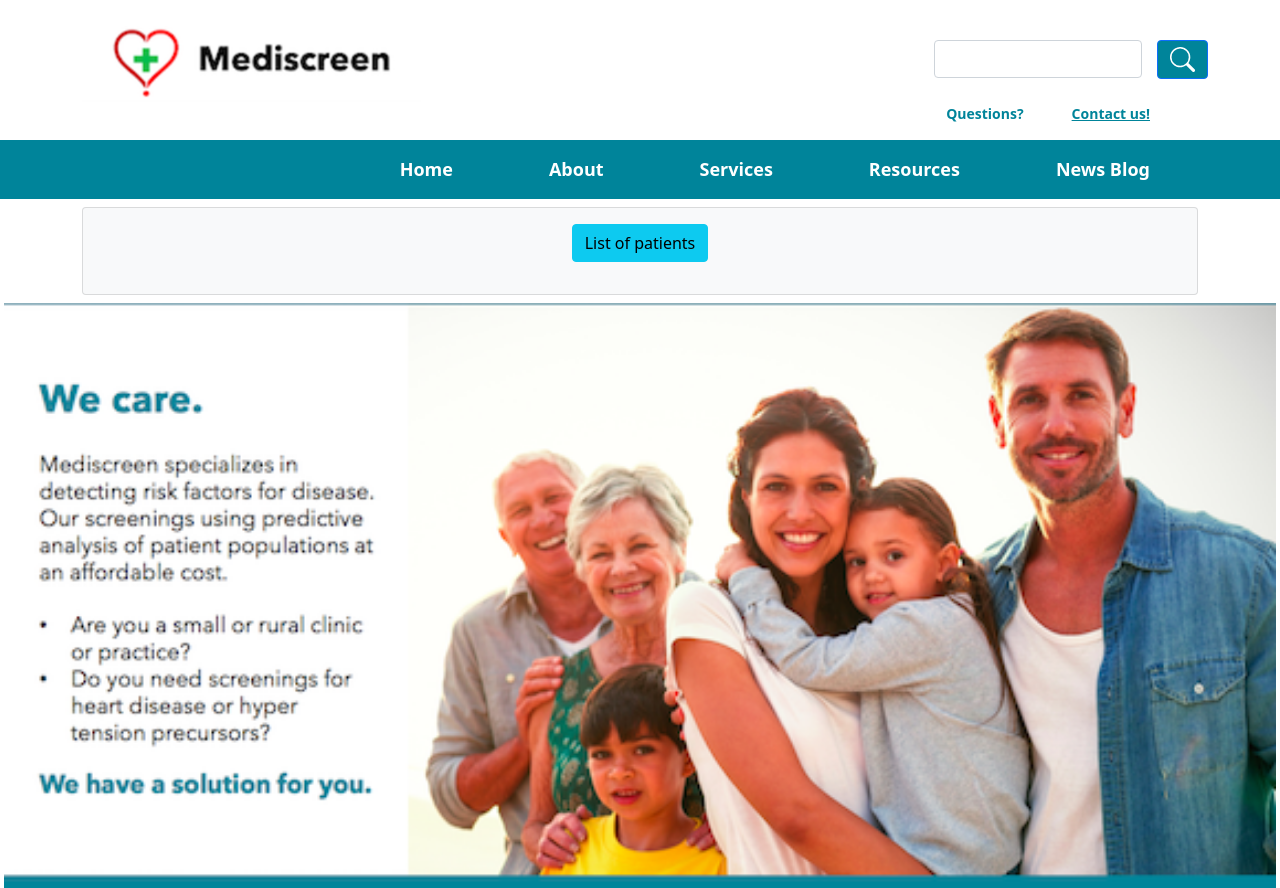
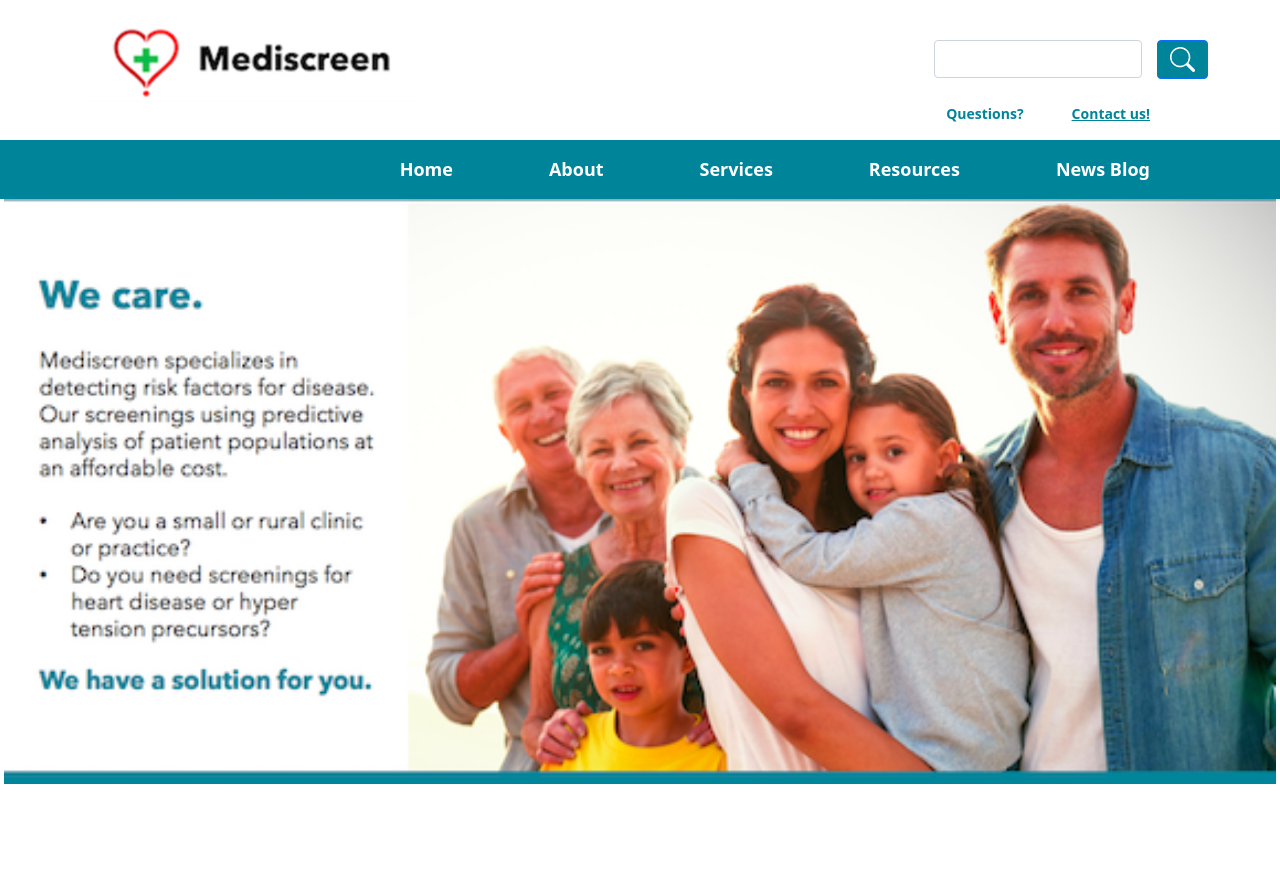
Before and after one commit to hallierarnaud/mediscreen-frontend, an Angular app: page /home in a window 1280 px wide. After the commit the page ends 800 px from the top, so only its background shows below. Built offline with nearby package versions, Linux system fonts and the light colour scheme.

Commit message:
Feat : routing define routing to obtain patient's list through Services nav-link

```diff
--- a/src/app/app.component.html
+++ b/src/app/app.component.html
@@ -1,18 +1,3 @@
 <app-header></app-header>
 
-<div class="container">
-  <div class="row">
-    <div class="col-md-12">
-      <div class="card bg-light my-2">
-        <div class="card-body">
-          <ul class="text-center list-inline py-0">
-            <li class="list-inline-item">
-              <a routerLink="/patientList" class="btn btn-info">List of patients</a>
-            </li>
-          </ul>
-        </div>
-      </div>
-      <router-outlet></router-outlet>
-    </div>
-  </div>
-</div>
+<router-outlet></router-outlet>
--- a/src/app/header/header.component.html
+++ b/src/app/header/header.component.html
@@ -30,7 +30,7 @@
       <ul class="nav">
         <li class="nav-item"><a href="/" class="nav-link link-light px-5" aria-current="page">Home</a></li>
         <li class="nav-item"><a href="/" class="nav-link link-light px-5">About</a></li>
-        <li class="nav-item"><a href="/" class="nav-link link-light px-5">Services</a></li>
+        <li class="nav-item"><a routerLink="/patientList" class="nav-link link-light px-5">Services</a></li>
         <li class="nav-item"><a href="/" class="nav-link link-light px-5">Resources</a></li>
         <li class="nav-item"><a href="/" class="nav-link link-light px-5">News Blog</a></li>
       </ul>
```
